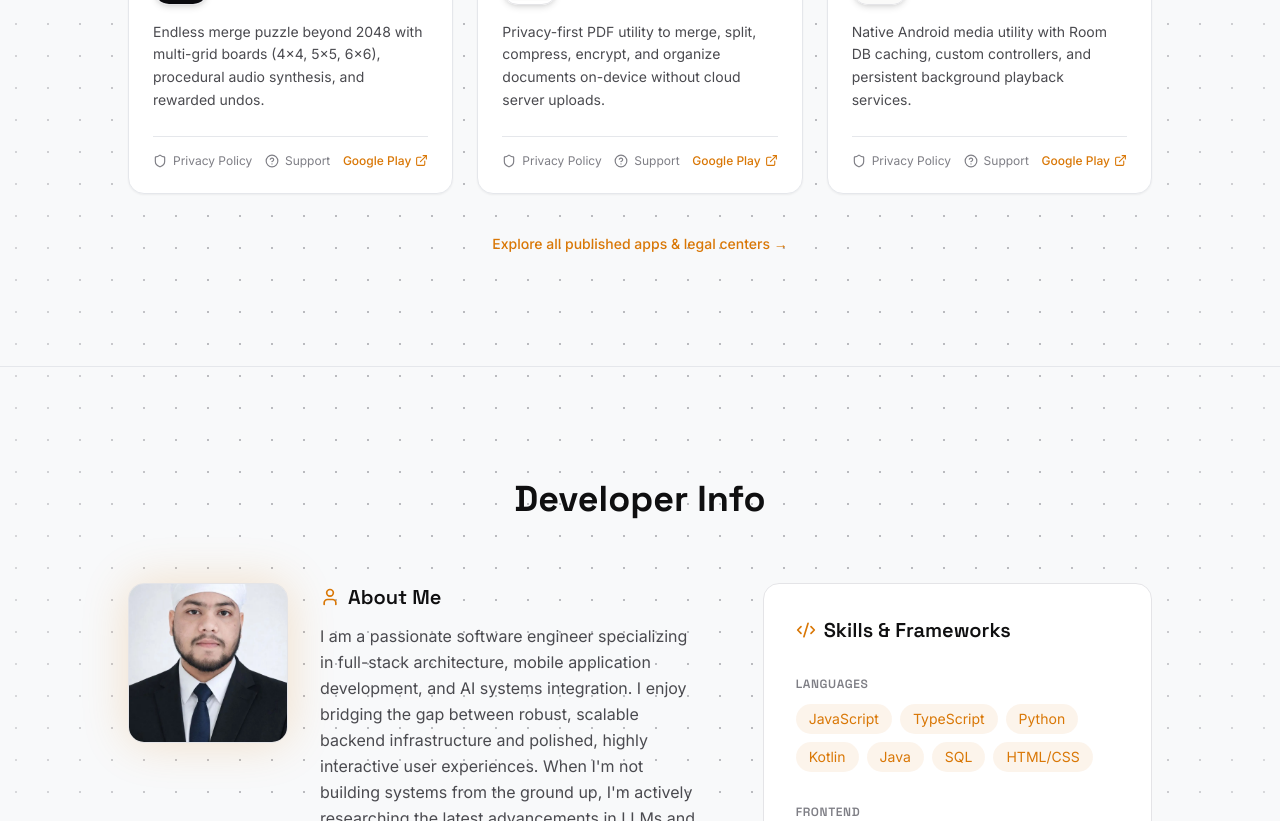
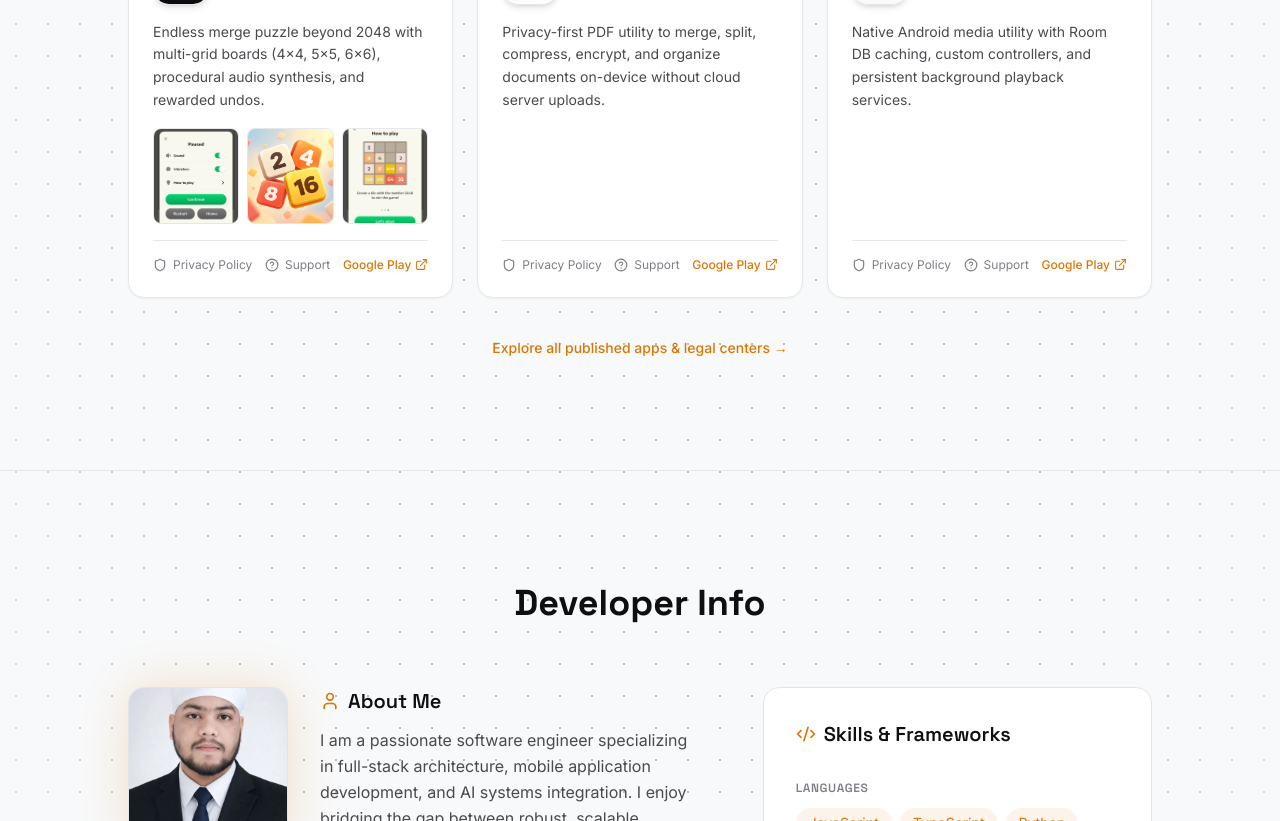
Before and after one commit to rashidekbal/portfolio, a React (Vite) app: page / in a window 1280 px wide. Shown: the part 3320-4141 px from the top of the page. Built offline with nearby package versions, Linux system fonts and the light colour scheme.

Commit message:
feat: embed Number Blocks gameplay & menu screenshots in AppDetail, Apps, and Home published section

```diff
--- a/src/pages/AppDetail.jsx
+++ b/src/pages/AppDetail.jsx
@@ -253,6 +253,52 @@ Whether you need to merge multiple documents into a single PDF, split pages into
       '/images/pdftool/10.jpg',
       '/images/pdftool/11.jpg',
       '/images/pdftool/12.jpg'
+    ]
+  },
+  'number-blocks': {
+    title: 'Number Blocks 2048',
+    icon: '/images/numberblocks-icon.png',
+    tagline: 'An architectural, tactile 2048 puzzle with endless merge progression, multi-board dimensions (4x4, 5x5, 6x6), procedural audio, and rewarded undos.',
+    category: 'Puzzle & Board Games',
+    lastUpdated: 'September 2026',
+    size: '9 MB',
+    requires: 'Android 7.0 and up (SDK 37)',
+    googlePlayUrl: 'https://play.google.com/store',
+    privacyUrl: '/apps/number-blocks/privacy',
+    termsUrl: '/apps/number-blocks/terms',
+    supportUrl: '/apps/number-blocks/support',
+    aboutText: `Number Blocks 2048 is an architectural, tactile reimagining of the classic 2048 math puzzle. Built in native Java 17 targeting Android SDK 37, it breaks beyond the traditional 2048 ceiling into 4096, 8192, 16384, 32768, 65536, and higher. Featuring algorithmic color palettes, logarithmic typography scaling, zero-asset PCM sine wave tone synthesis, calibrated haptic feedback, 4x4, 5x5, and 6x6 grid selection, and rewarded ad undos, it provides an endlessly satisfying puzzle experience on any device.`,
+    features: [
+      {
+        title: 'Endless Gameplay Beyond 2048',
+        desc: 'Merge tiles indefinitely into 4096, 8192, 16384, and beyond with automatic typography scaling and dynamic high-contrast theme palettes.'
+      },
+      {
+        title: 'Multi-Board Dimensions',
+        desc: 'Choose between 4×4 Standard, 5×5 Extended, and 6×6 Expanded grids with independent game state persistence and high-score records.'
+      },
+      {
+        title: 'Tactile Sound Synthesis & Haptics',
+        desc: 'Zero-asset real-time AudioTrack sine-wave generation paired with calibrated Android Vibrator haptics for satisfying physical feedback.'
+      },
+      {
+        title: '5 Free Undos & Rewarded Video',
+        desc: 'Start each session with 5 complimentary undos. When exhausted, optionally view rewarded ads to keep high-score streaks alive.'
+      },
+      {
+        title: 'Screen-Wide Gesture Navigation',
+        desc: 'Swipe anywhere across the display to shift blocks, with protected exclusion zones for top control buttons and bottom ad banners.'
+      },
+      {
+        title: 'Edge-to-Edge Architectural Design',
+        desc: 'Full compliance with Android 15 & SDK 37 system bar and camera cutout window insets with light/dark adaptive status bars.'
+      }
+    ],
+    screenshots: [
+      '/images/numberblocks/1.jpeg',
+      '/images/numberblocks/2.jpeg',
+      '/images/numberblocks/3.jpeg',
+      '/images/numberblocks/4.jpeg'
     ]
   }
 };
--- a/src/pages/Apps.jsx
+++ b/src/pages/Apps.jsx
@@ -23,7 +23,13 @@ const publishedApps = [
     termsUrl: '/apps/number-blocks/terms',
     supportUrl: '/apps/number-blocks/support',
     projectUrl: '/projects/number-blocks',
-    tech: ['Java 17', 'Android SDK 37', 'ViewBinding', 'Custom Canvas', 'AdMob', 'AudioTrack', 'Material Design']
+    tech: ['Java 17', 'Android SDK 37', 'ViewBinding', 'Custom Canvas', 'AdMob', 'AudioTrack', 'Material Design'],
+    screenshots: [
+      '/images/numberblocks/1.jpeg',
+      '/images/numberblocks/2.jpeg',
+      '/images/numberblocks/3.jpeg',
+      '/images/numberblocks/4.jpeg'
+    ]
   },
   {
     slug: 'pdf-tools',
--- a/src/pages/Home.jsx
+++ b/src/pages/Home.jsx
@@ -237,9 +237,28 @@ export default function Home() {
                   </span>
                 </div>
               </div>
-              <p className="text-text-secondary text-sm leading-relaxed mb-6">
+              <p className="text-text-secondary text-sm leading-relaxed mb-4">
                 Endless merge puzzle beyond 2048 with multi-grid boards (4x4, 5x5, 6x6), procedural audio synthesis, and rewarded undos.
               </p>
+
+              {/* Screenshots Preview */}
+              <div className="grid grid-cols-3 gap-2 mb-4">
+                <img
+                  src="/images/numberblocks/1.jpeg"
+                  alt="Number Blocks Menu Screen"
+                  className="rounded-lg object-cover h-24 w-full border border-border/40 shadow-xs"
+                />
+                <img
+                  src="/images/numberblocks/2.jpeg"
+                  alt="Number Blocks Gameplay"
+                  className="rounded-lg object-cover h-24 w-full border border-border/40 shadow-xs"
+                />
+                <img
+                  src="/images/numberblocks/3.jpeg"
+                  alt="Number Blocks Tutorial"
+                  className="rounded-lg object-cover h-24 w-full border border-border/40 shadow-xs"
+                />
+              </div>
             </div>
             <div>
               <div className="flex items-center justify-between border-t border-border/50 pt-4 gap-2 text-xs">
```
